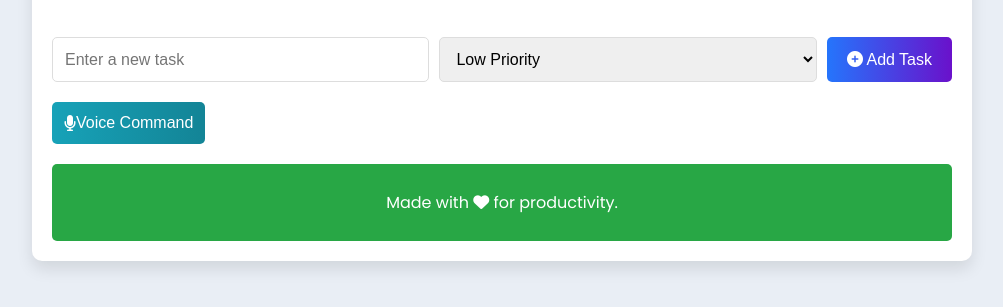
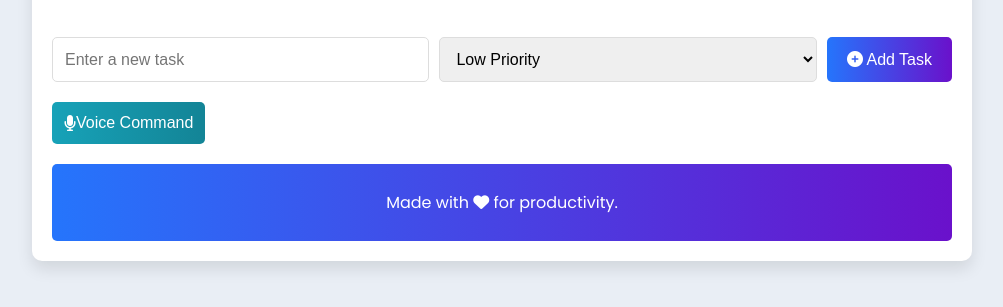
Before and after one commit to Mannem-Srinivas/ToDo, a plain HTML site: page frontend/index.html in a window 1280 px wide. Shown: the part 219-526 px from the top of the page, without its empty margins (138-1141 px from the left). Drawn offline with Linux system fonts and the light colour scheme; no server answers.

Commit message:
Ensure style.css changes are committed

```diff
--- a/frontend/style.css
+++ b/frontend/style.css
@@ -265,8 +265,8 @@ body {
   text-align: center;
   margin-top: 20px;
   padding: 10px;
-  /* background: linear-gradient(90deg, #2575fc, #6a11cb); */
-  background: #28a745;
+  background: linear-gradient(90deg, #2575fc, #6a11cb);
+  /* background: #28a745; */
   color: white;
   border-radius: 5px;
 }
```
